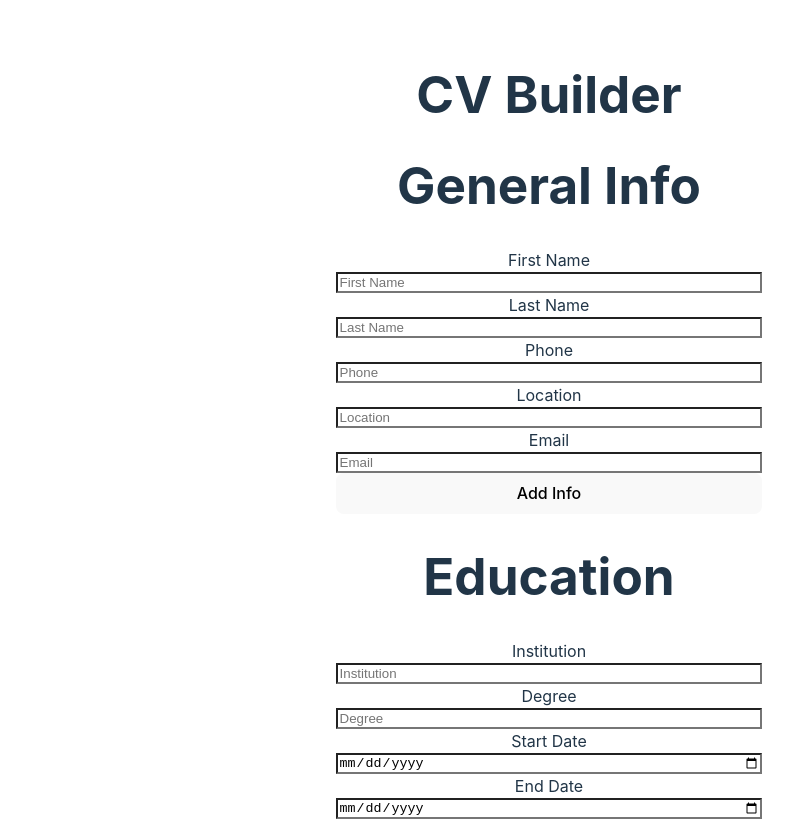
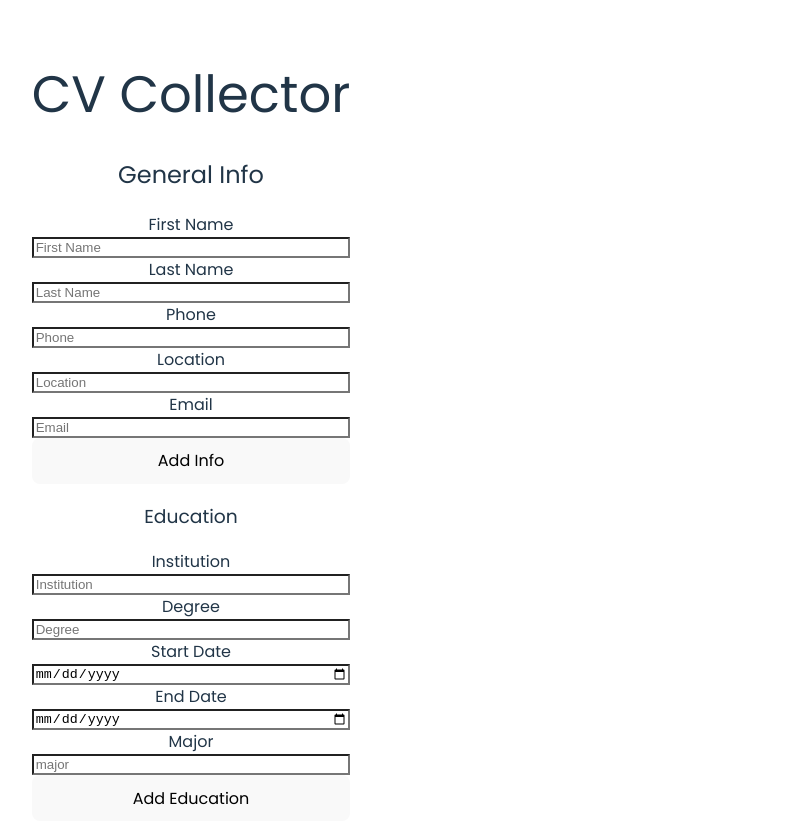
Before and after one commit to angelr1076/React-CV-App, a React (Vite) app: page / in a window 1280 px wide. Shown: the top 821 px of the page, without its empty margins (91-884 px from the left). Built offline with nearby package versions, Linux system fonts and the light colour scheme.

Commit message:
Added a CVDisplay component; Changed CVBuilder to CVCollector to orchestrate the collection of data through individual form components; Added a CVProvider component as Context Provider to share data with CVCollector and CVDisplay.

```diff
--- a/src/App.jsx
+++ b/src/App.jsx
@@ -1,13 +1,16 @@
 import './assets/styles/style.css';
-import { CVBuilder } from './components/CVBuilder';
+import { CVProvider } from './components/CVProvider';
+import { CVCollector } from './components/CVCollector';
+import { CVDisplay } from './components/CVDisplay';
 
 function App() {
   return (
-    <>
-      <div className='main'>
-        <CVBuilder />
-      </div>
-    </>
+    <div className='main'>
+      <CVProvider>
+        <CVCollector />
+        <CVDisplay />
+      </CVProvider>
+    </div>
   );
 }
 
--- a/src/assets/styles/style.css
+++ b/src/assets/styles/style.css
@@ -1,5 +1,8 @@
+@import url('https://fonts.googleapis.com/css2?family=Poppins&display=swap');
+
 :root {
-  font-family: Inter, system-ui, Avenir, Helvetica, Arial, sans-serif;
+  font-family: 'Poppins', sans-serif, Inter, system-ui, Avenir, Helvetica, Arial,
+    sans-serif;
   line-height: 1.5;
   font-weight: 400;
 
@@ -44,6 +47,7 @@ h1 {
 
 input {
   background-color: rgba(255, 255, 255, 0.87);
+  color: #000;
 }
 
 button {
@@ -53,7 +57,7 @@ button {
   font-size: 1em;
   font-weight: 500;
   font-family: inherit;
-  background-color: #1a1a1a;
+  background-color: #2878ae;
   cursor: pointer;
   transition: border-color 0.25s;
 }
@@ -65,9 +69,30 @@ button:focus-visible {
   outline: 4px auto -webkit-focus-ring-color;
 }
 
+.main {
+  display: flex;
+  gap: 1em;
+}
+
 .info-form {
   display: flex;
   flex-direction: column;
+}
+
+.display {
+  display: flex;
+  flex-direction: column;
+  gap: 1em;
+  width: 700px;
+  background-color: #fff;
+}
+
+.general-info,
+.education,
+.work-experience {
+  display: flex;
+  gap: 1em;
+  align-items: center;
 }
 
 @media (prefers-color-scheme: light) {
--- /dev/null
+++ b/src/components/CVCollector.jsx
@@ -0,0 +1,21 @@
+import { useContext } from 'react';
+import { GeneralInfoForm } from './GeneralInfoForm';
+import { EducationForm } from './EducationForm';
+import { WorkExperienceForm } from './WorkExperienceForm';
+import { CVContext } from './CVProvider';
+
+function CVCollector() {
+  const { addGeneralInfo, addEducation, addWorkExperience } =
+    useContext(CVContext);
+
+  return (
+    <div>
+      <h1>CV Collector</h1>
+      <GeneralInfoForm addGeneralInfo={addGeneralInfo} />
+      <EducationForm addEducation={addEducation} />
+      <WorkExperienceForm addWorkExperience={addWorkExperience} />
+    </div>
+  );
+}
+
+export { CVCollector };
--- a/src/components/CVDisplay.jsx
+++ b/src/components/CVDisplay.jsx
@@ -1 +1,49 @@
-// This will display the filled-in data in a formatted manner from the other cv components.
+import { useContext } from 'react';
+import { CVContext } from './CVProvider';
+
+function CVDisplay() {
+  const { cvData } = useContext(CVContext);
+
+  return (
+    <>
+      <div className='display'>
+        <section className='general-info'>
+          <h2>
+            {cvData.generalInfo.fname} {cvData.generalInfo.lname}
+          </h2>
+          {cvData.generalInfo.phone} {cvData.generalInfo.location}{' '}
+          {cvData.generalInfo.email}
+        </section>
+        <section className='education'>
+          {cvData.education.map((edu, index) => (
+            <div key={index}>
+              <h2>{edu.institution}</h2>
+              <p>
+                {edu.degree} {edu.major}
+              </p>
+              <p>
+                {edu.startDate} - {edu.endDate}
+              </p>
+            </div>
+          ))}
+        </section>
+        <section className='work-experience'>
+          {cvData.workExperience.map((job, index) => (
+            <div key={index}>
+              <h2>{job.company}</h2>
+              <p>
+                {job.role} {job.location}
+              </p>
+              <p>
+                {job.startDate} - {job.endDate}
+              </p>
+              <p>{job.responsibilities}</p>
+            </div>
+          ))}
+        </section>
+      </div>
+    </>
+  );
+}
+
+export { CVDisplay };
--- a/src/components/CVBuilder.jsx
+++ b/src/components/CVProvider.jsx
@@ -1,9 +1,9 @@
-import { useState } from 'react';
-import { GeneralInfoForm } from './GeneralInfoForm';
-import { EducationForm } from './EducationForm';
-import { WorkExperienceForm } from './WorkExperienceForm';
+import { createContext, useState } from 'react';
+import PropTypes from 'prop-types';
 
-function CVBuilder() {
+const CVContext = createContext();
+
+function CVProvider({ children }) {
   const [cvData, setCVData] = useState({
     generalInfo: {
       fname: '',
@@ -38,13 +38,15 @@ function CVBuilder() {
   };
 
   return (
-    <>
-      <h1>CV Builder</h1>
-      <GeneralInfoForm addGeneralInfo={addGeneralInfo} />
-      <EducationForm addEducation={addEducation} />
-      <WorkExperienceForm addWorkExperience={addWorkExperience} />
-    </>
+    <CVContext.Provider
+      value={{ cvData, addGeneralInfo, addEducation, addWorkExperience }}>
+      {children}
+    </CVContext.Provider>
   );
 }
 
-export { CVBuilder };
+CVProvider.propTypes = {
+  children: PropTypes.node.isRequired,
+};
+
+export { CVContext, CVProvider };
--- a/src/components/EducationForm.jsx
+++ b/src/components/EducationForm.jsx
@@ -7,7 +7,7 @@ function EducationForm({ addEducation }) {
     degree: '',
     startDate: '',
     endDate: '',
-    description: '',
+    major: '',
   });
 
   const handleChange = event => {
@@ -23,14 +23,14 @@ function EducationForm({ addEducation }) {
       degree: '',
       startDate: '',
       endDate: '',
-      description: '',
+      major: '',
     });
     console.log(formData);
   };
 
   return (
     <div>
-      <h1>Education</h1>
+      <h3>Education</h3>
       <form className='info-form' onSubmit={handleSubmit}>
         {/* form inputs */}
         <label htmlFor='institution'>Institution</label>
@@ -69,14 +69,14 @@ function EducationForm({ addEducation }) {
           onChange={handleChange}
           placeholder='End Date'
         />
-        <label htmlFor='description'>Description</label>
+        <label htmlFor='major'>Major</label>
         <input
           type='text'
-          id='description'
-          name='description'
-          value={formData.description}
+          id='major'
+          name='major'
+          value={formData.major}
           onChange={handleChange}
-          placeholder='Description'
+          placeholder='major'
         />
         <button type='submit'>Add Education</button>
       </form>
--- a/src/components/GeneralInfoForm.jsx
+++ b/src/components/GeneralInfoForm.jsx
@@ -30,7 +30,7 @@ function GeneralInfoForm({ addGeneralInfo }) {
 
   return (
     <div>
-      <h1>General Info</h1>
+      <h2>General Info</h2>
       <form className='info-form' onSubmit={handleSubmit}>
         {/* form inputs */}
         <label htmlFor='fname'>First Name</label>
--- a/src/components/WorkExperienceForm.jsx
+++ b/src/components/WorkExperienceForm.jsx
@@ -30,7 +30,7 @@ function WorkExperienceForm({ addWorkExperience }) {
 
   return (
     <div>
-      <h1>Work Experience</h1>
+      <h3>Work Experience</h3>
       <form className='info-form' onSubmit={handleSubmit}>
         {/* form inputs */}
         <label htmlFor='company'>Company</label>
```
